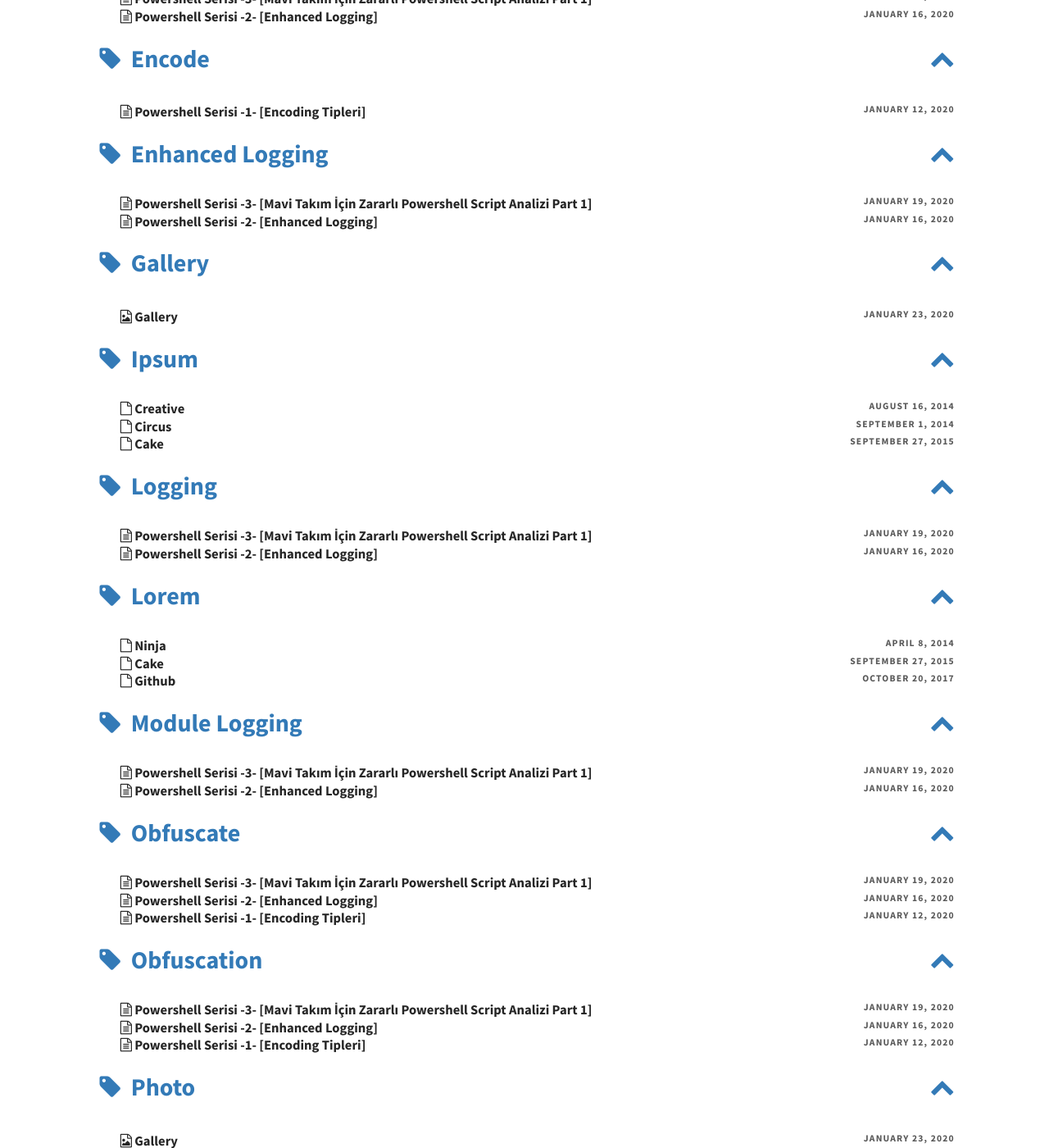
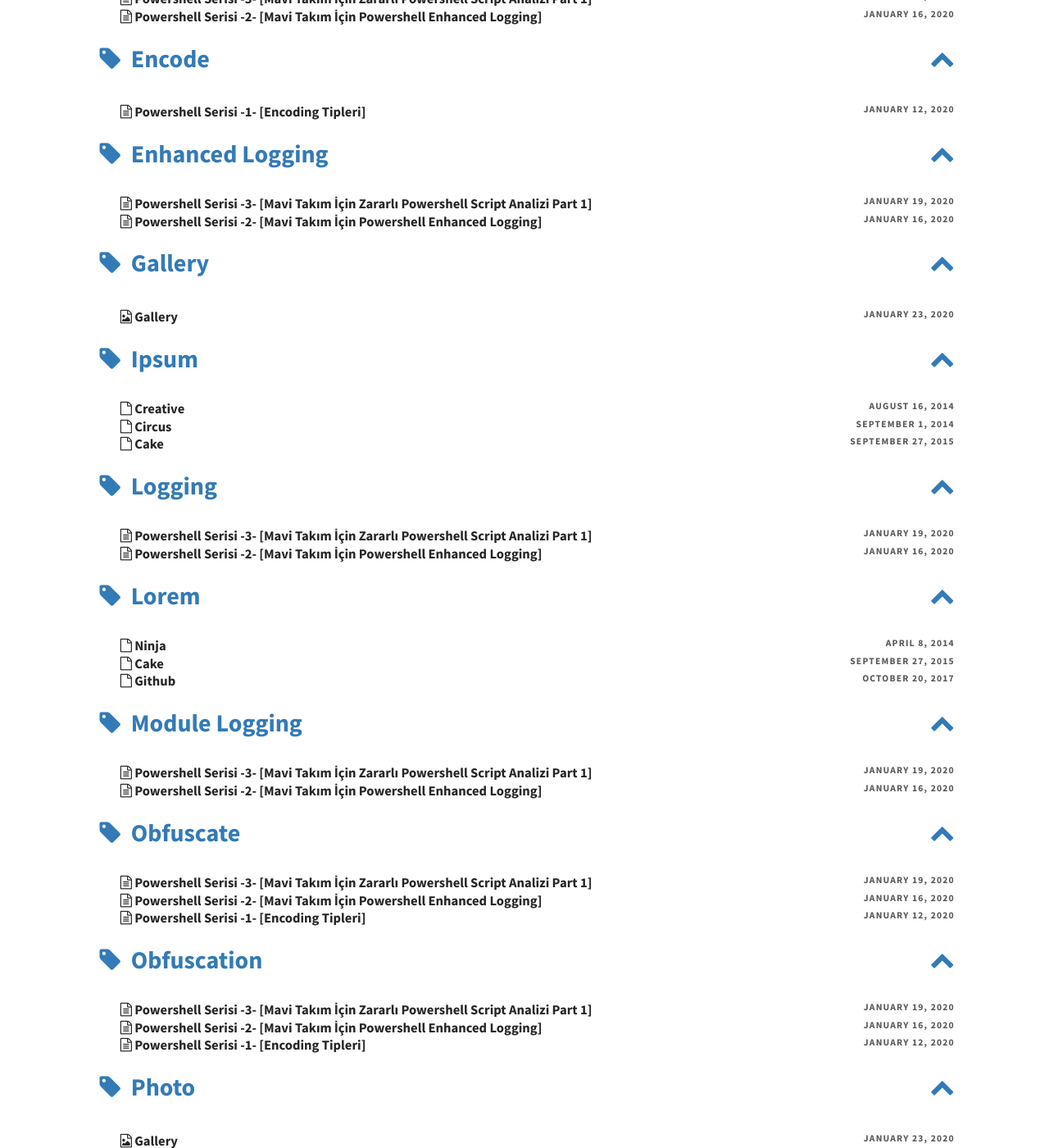
Before and after one commit to batuhankutluca/batuhankutluca.github.io, a Jekyll site: the page built from pages/tags.md, in a window 1280 px wide and 1400 px high, scrolled down 1150 px. Shown: the whole window at 82% size. Built offline with Jekyll 4.4.1, drawn with Linux system fonts in a browser that asks for light colours; some of the changed text lies outside the part shown.

Commit message:
Update 2020-01-16-powershell-series-2-enhanced-logging.md

```diff
--- a/_posts/2020-01-16-powershell-series-2-enhanced-logging.md
+++ b/_posts/2020-01-16-powershell-series-2-enhanced-logging.md
@@ -1,6 +1,6 @@
 ---
 layout: post
-title: "Powershell Serisi -2- [Enhanced Logging]"
+title: "Powershell Serisi -2- [Mavi Takım İçin Powershell Enhanced Logging]"
 feature-img: 'assets/img/powershell-1/bg.png'
 date: 2020-01-16 00:00:00
 author: batuhankutluca
```
